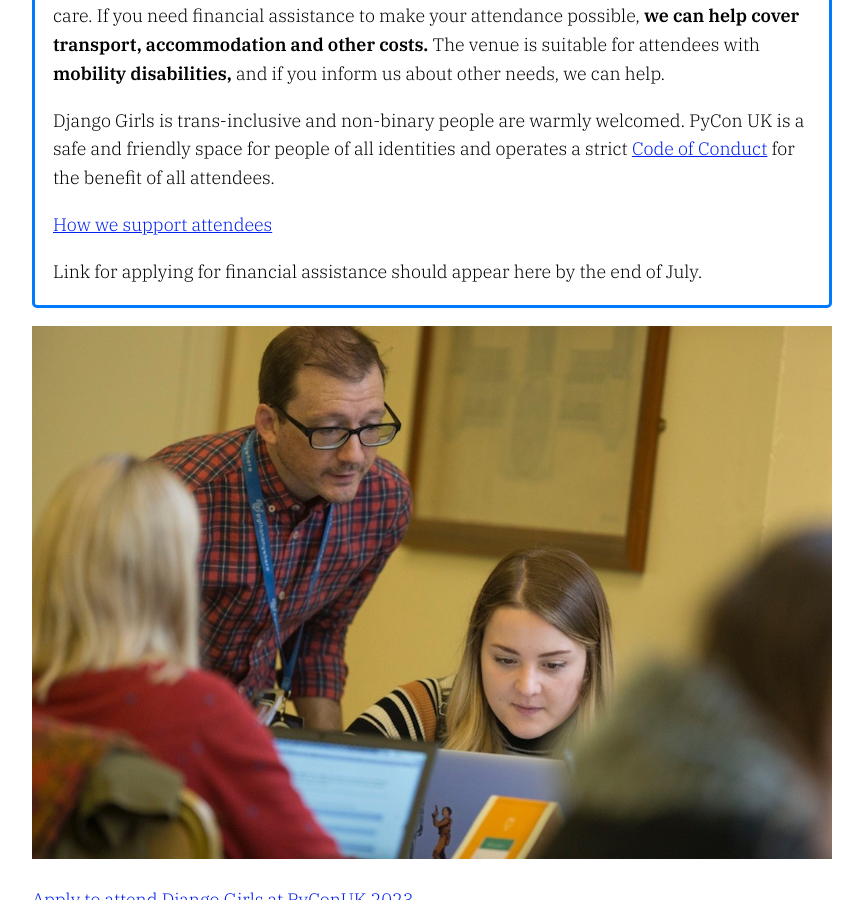
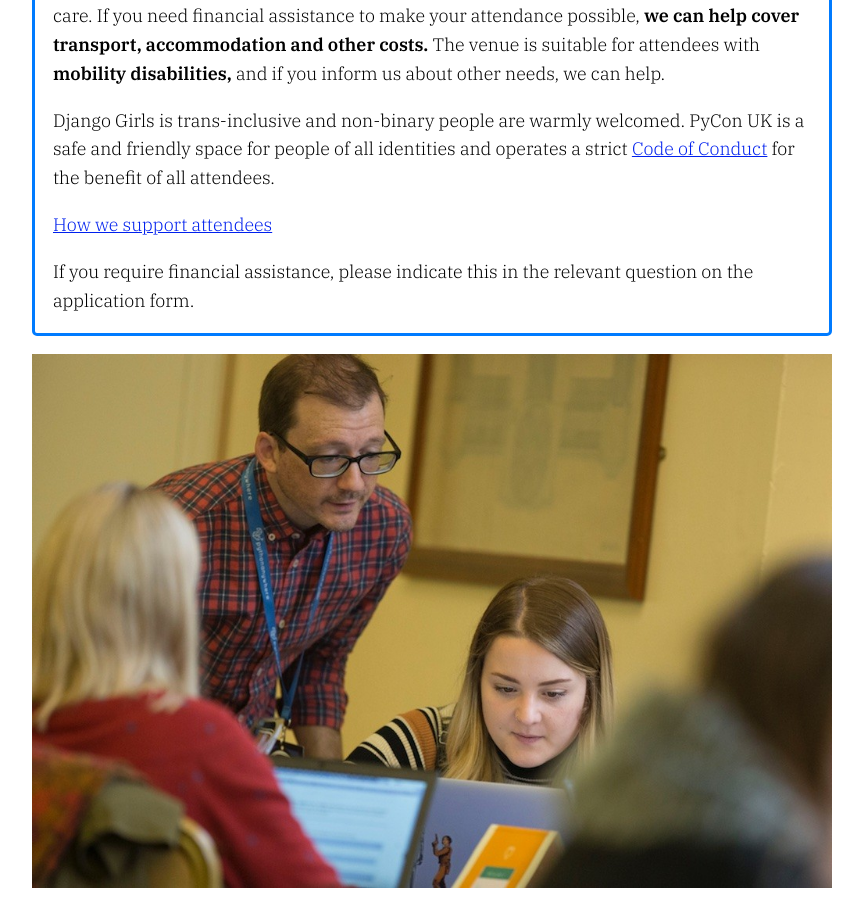
Before and after one commit to gma/2025.pyconuk.org, a Jekyll site: the page built from src/django-girls.md, in a window 1280 px wide and 900 px high, scrolled down 3000 px. Shown: the whole window, without its empty margins (208-1071 px from the left). Built offline with Jekyll 4.4.1, drawn with Linux system fonts in a browser that asks for light colours.

Commit message:
Django girls financial assistance application

```diff
--- a/src/django-girls.md
+++ b/src/django-girls.md
@@ -44,7 +44,7 @@ title: Django Girls
   <p><strong>We provide a free crèche</strong> for your small children, so you don't have to worry about child care. If you need financial assistance to make your attendance possible, <strong>we can help cover transport, accommodation and other costs.</strong> The venue is suitable for attendees with <strong>mobility disabilities,</strong> and if you inform us about other needs, we can help.</p>
   <p>Django Girls is trans-inclusive and non-binary people are warmly welcomed. PyCon UK is a safe and friendly space for people of all identities and operates a strict <a href="/code-of-conduct/">Code of Conduct</a> for the benefit of all attendees.</p>
   <p><a href="/inclusion/">How we support attendees</a></p>
-  <p>Link for applying for financial assistance should appear here by the end of July.</p>
+  <p>If you require financial assistance, please indicate this in the relevant question on the application form.</p>
 </div>
 
 <figure>
```
